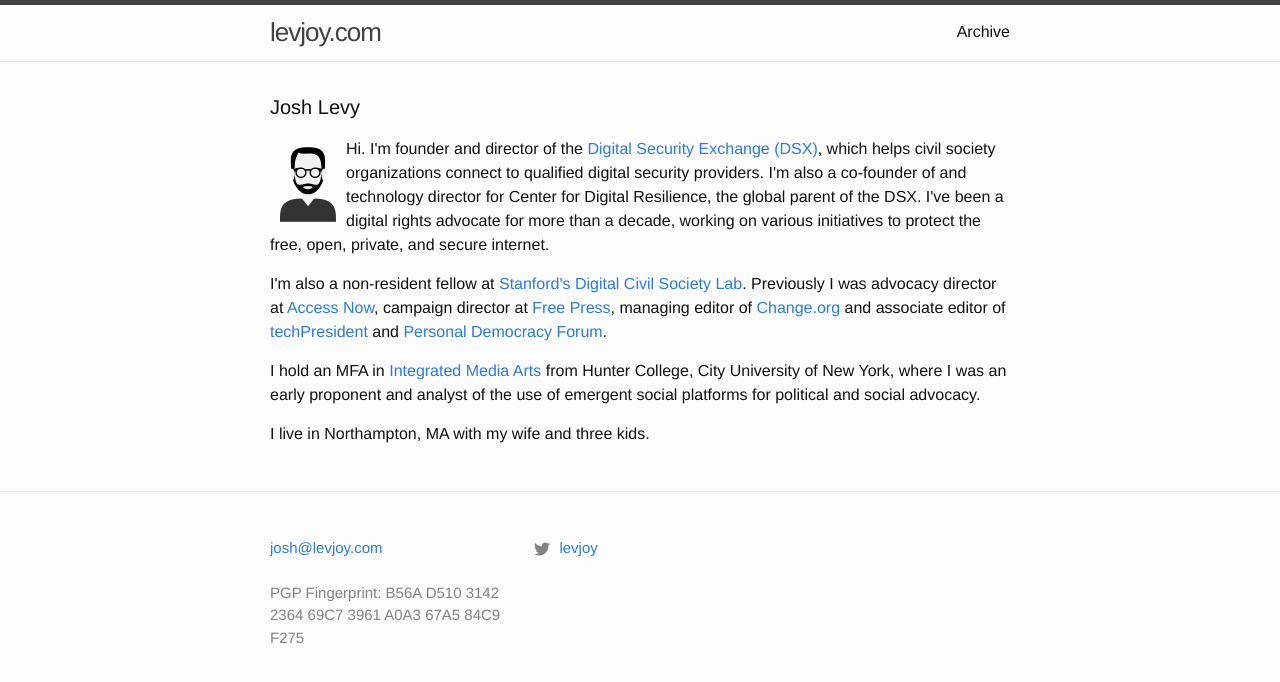
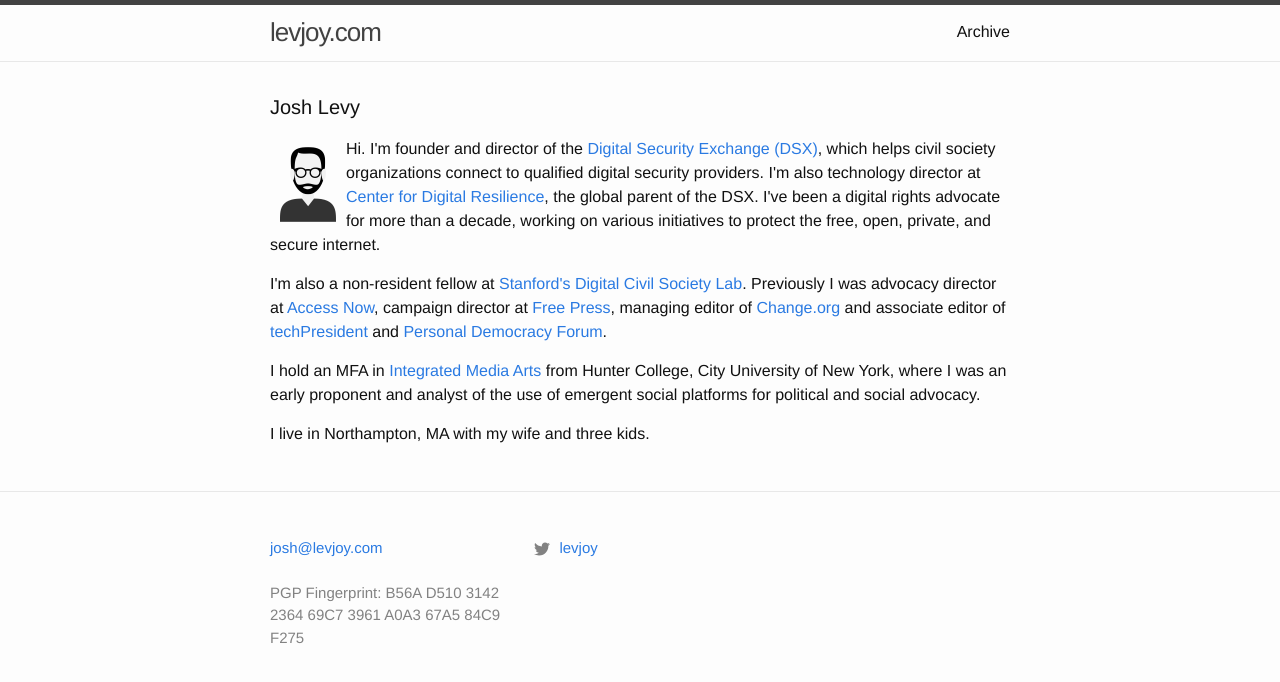
Before and after one commit to levjoy/levjoy.github.io, a Jekyll site: the page built from index.md, in a window 1280 px wide. Shown: the top 682 px of the page. Built offline with Jekyll 4.4.1, drawn with Linux system fonts in a browser that asks for light colours.

Commit message:
updated home

```diff
--- a/_layouts/home.md
+++ b/_layouts/home.md
@@ -8,7 +8,7 @@
 
   <img src="/pics/portrait-josh.png" alt-="Levy portrait" height="75" align="left" hspace="10" vspace="10">
 
-<p>Hi. I'm founder and director of the <a href="https://www.digitalsecurityexchange.org/">Digital Security Exchange (DSX)</a>, which helps civil society organizations connect to qualified digital security providers. I'm also a co-founder of and technology director for Center for Digital Resilience, the global parent of the DSX. I've been a digital rights advocate for more than a decade, working on various initiatives to protect the free, open, private, and secure internet.
+<p>Hi. I'm founder and director of the <a href="https://www.digitalsecurityexchange.org/">Digital Security Exchange (DSX)</a>, which helps civil society organizations connect to qualified digital security providers. I'm also technology director at <a href="https://digiresilience.org/">Center for Digital Resilience</a>, the global parent of the DSX. I've been a digital rights advocate for more than a decade, working on various initiatives to protect the free, open, private, and secure internet.
 
 <p>I'm also a non-resident fellow at <a href="https://pacscenter.stanford.edu/digital-civil-society/">Stanford's Digital Civil Society Lab</a>. Previously I was advocacy director at <a href="http://accessnow.org/">Access Now</a>, campaign director at <a href="http://www.freepress.net">Free Press</a>, managing editor of <a href="http://www.change.org">Change.org</a> and associate editor of <a href="http://www.techpresident.com">techPresident</a> and <a href="http://www.personaldemocracy.com">Personal Democracy Forum</a>.
 
```
